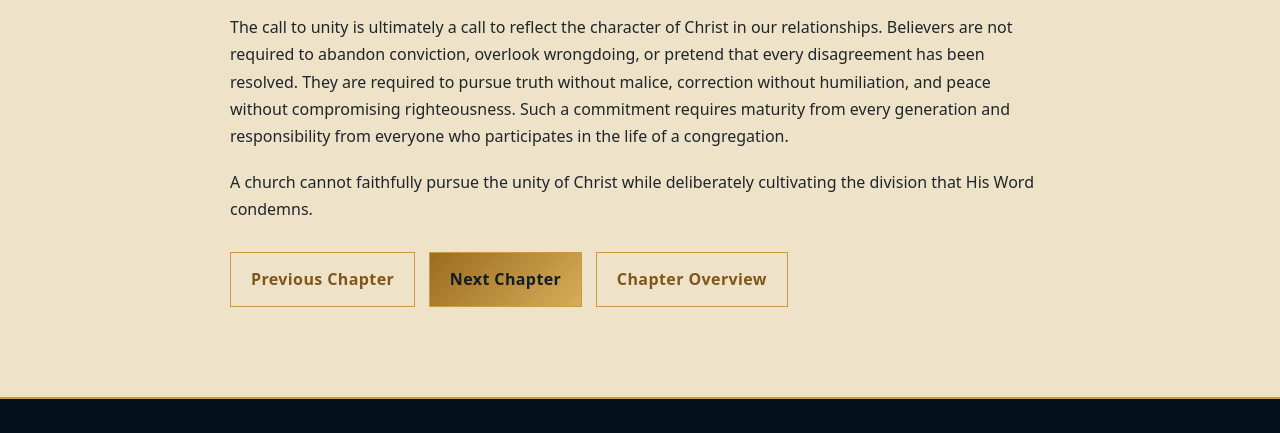
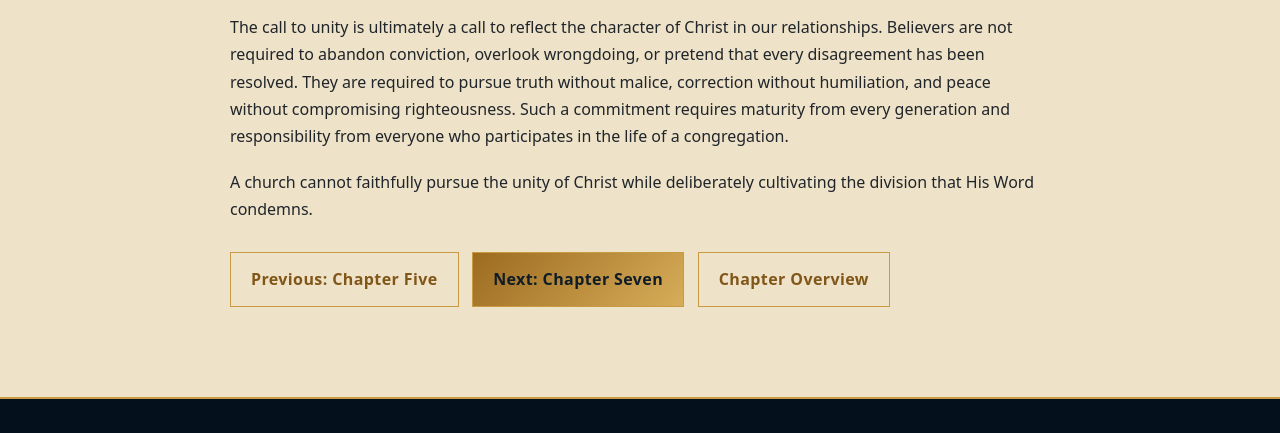
Before and after one commit to brad-hobbswd/six-things, a plain HTML site: page chapter-six.html in a window 1280 px wide. Shown: the part 3269-3702 px from the top of the page. Drawn offline with Linux system fonts and the light colour scheme.

Commit message:
Clarify previous and next page navigation

```diff
--- a/chapter-six.html
+++ b/chapter-six.html
@@ -18,4 +18,4 @@
 <p>The warning in Proverbs 6:19 is therefore particularly relevant to the Church because division can undermine the relationships that make meaningful fellowship possible. A congregation may continue holding services, organizing ministries, and maintaining its public identity while struggling with unresolved hostility among its members. The presence of religious activity alone does not establish the presence of genuine unity. The character of a congregation must also be considered through the way its members communicate, resolve disagreements, and respond when relationships become difficult.</p>
 <p>The call to unity is ultimately a call to reflect the character of Christ in our relationships. Believers are not required to abandon conviction, overlook wrongdoing, or pretend that every disagreement has been resolved. They are required to pursue truth without malice, correction without humiliation, and peace without compromising righteousness. Such a commitment requires maturity from every generation and responsibility from everyone who participates in the life of a congregation.</p>
 <p>A church cannot faithfully pursue the unity of Christ while deliberately cultivating the division that His Word condemns.</p>
-<div class="button-row"><a class="button button-outline" href="/six-things/chapter-five.html">Previous Chapter</a><a class="button" href="/six-things/chapter-seven.html">Next Chapter</a><a class="button button-outline" href="/six-things/chapters.html">Chapter Overview</a></div></article></section></main><div id="site-footer"></div><script src="/six-things/script.js" defer></script></body></html>
+<div class="button-row"><a class="button button-outline" href="/six-things/chapter-five.html">Previous: Chapter Five</a><a class="button" href="/six-things/chapter-seven.html">Next: Chapter Seven</a><a class="button button-outline" href="/six-things/chapters.html">Chapter Overview</a></div></article></section></main><div id="site-footer"></div><script src="/six-things/script.js" defer></script></body></html>
```
